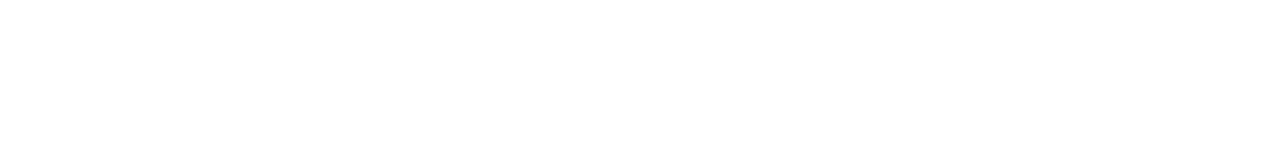
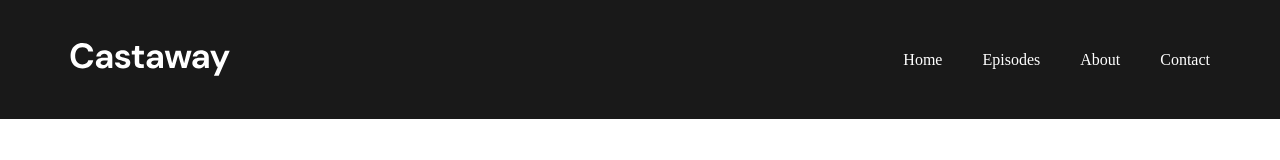
Before and after one commit to daryshy/learning, a plain HTML site: page index.html in a window 1280 px wide. Drawn offline with Linux system fonts and the light colour scheme.

Commit message:
Добавила стили для хедера. Добавила кнопки в хедер

```diff
--- a/index.css
+++ b/index.css
@@ -5,3 +5,25 @@
     * {
         box-sizing: border-box;
     }
+
+    header {
+        height: 119px;
+        background-color: #191919;
+        display: flex;
+        justify-content: space-between;
+        align-items: center;
+
+        /* отступы внутри элемента 0 - верх,низ; 70px - лево право */
+        /* полный синтаксис padding: 0 0 0 0 верх право низ лево (по часовой)*/
+        /* ещё есть вариант padding-left, right, top, bottom, если нужно конкретный внутренний отступ */
+        padding: 0 70px;
+    }
+
+    header div {
+        display: flex;
+        color: #FFFFFF;
+        align-items: center;
+
+        /* гэп это расстояние между элементами хедер див */
+        gap: 40px;
+    }
--- a/index.html
+++ b/index.html
@@ -18,6 +18,12 @@
                 </clipPath>
             </defs>
         </svg>
+        <div>
+            <p>Home</p>
+            <p>Episodes</p>
+            <p>About</p>
+            <p>Contact</p>
+        </div>
 
     </header>
 </body>
```
Lines whose indentation alone changed are shown as unchanged.
